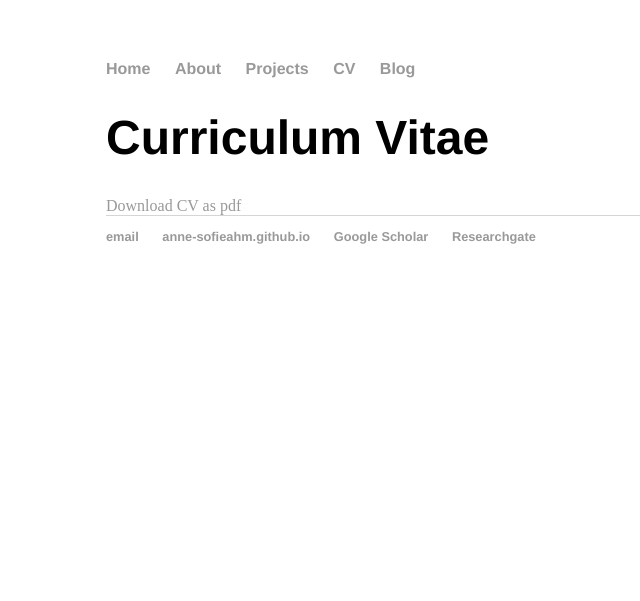
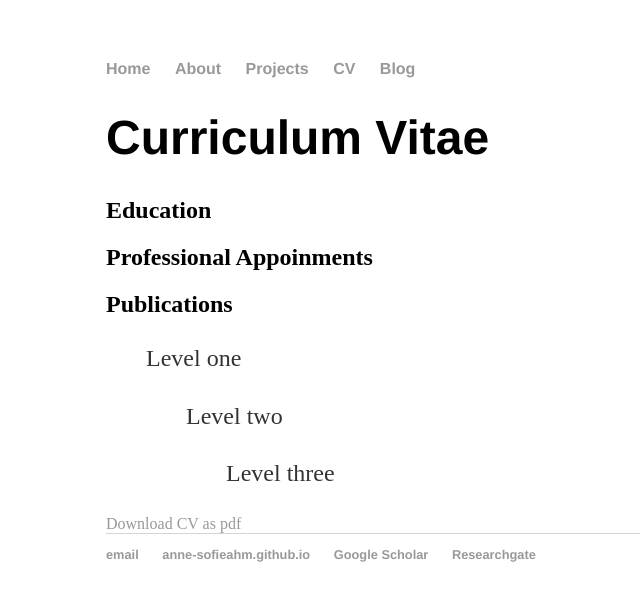
Before and after one commit to Anne-SofieAhm/Anne-SofieAhm.github.io, a Jekyll site: the page built from mycv/index.html, in a window 1280 px wide. Shown: the top 601 px of the page, without its empty margins (86-726 px from the left). Built offline with Jekyll 4.4.1, drawn with Linux system fonts in a browser that asks for light colours.

Commit message:
Update index.html

```diff
--- a/mycv/index.html
+++ b/mycv/index.html
@@ -5,4 +5,18 @@ title: Curriculum Vitae
 
 <h1>{{ page.title }}</h1>
 
+<h2>Education</h2>
+
+
+<h2>Professional Appoinments</h2>
+
+<h2>Publications</h2>
+
+<blockquote><p>Level one</p>
+<blockquote><p>Level two</p>
+<blockquote><p>Level three</p>
+</blockquote>
+</blockquote>
+</blockquote>
+
 <a href="https://drive.google.com/file/d/10eUXEErqioppQAAzFtwSAJcCW_QTab4v/view?usp=sharing">Download CV as pdf</a>
```
